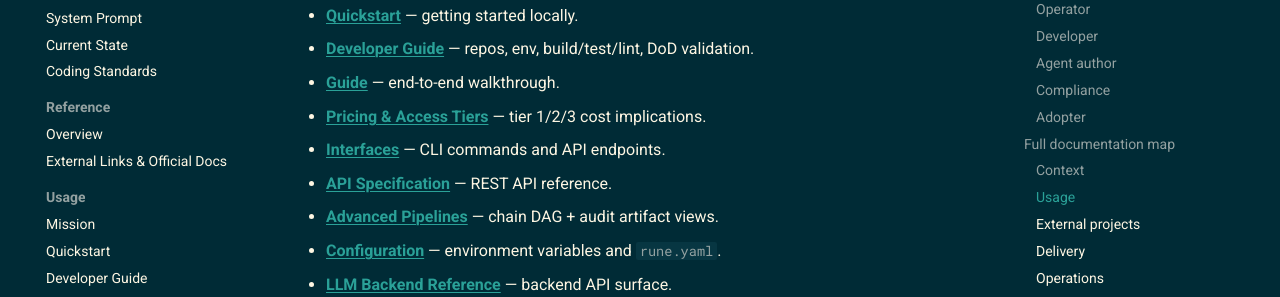
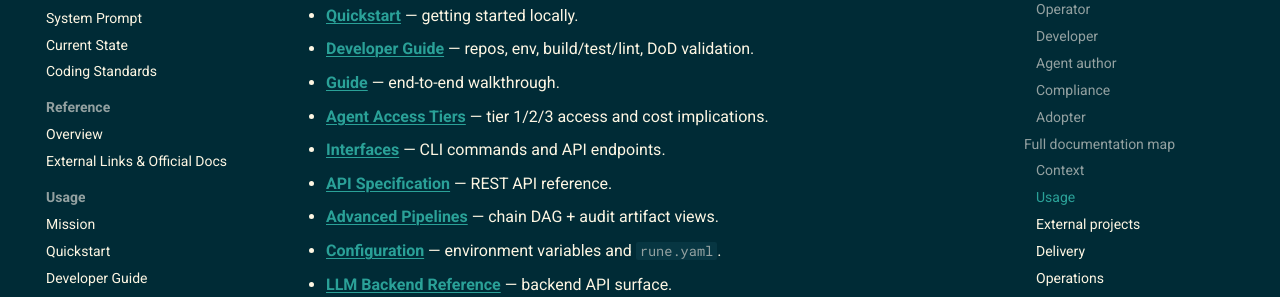
Before and after one commit to lpasquali/rune-docs, an MkDocs documentation site: the page built from docs/index.md, in a window 1280 px wide and 900 px high, scrolled down 2004 px. Shown: the part 153-450 px from the top of the window. Built offline with MkDocs 1.6.1 and Material for MkDocs 9.7.7, drawn with Linux system fonts in a browser that asks for light colours; the version menu is left out.

Commit message:
docs(index): fix broken PRICING.md link to renamed TIERS.md
Follow-up fix when merging main into #290; main advanced with
multiple PRs that introduced index.md links, one of which still
pointed at PRICING.md instead of the renamed TIERS.md.

Co-Authored-By: Claude Opus 4.7 (1M context) <noreply@anthropic.com>

```diff
--- a/docs/index.md
+++ b/docs/index.md
@@ -65,7 +65,7 @@ How to interact with and configure RUNE.
 - **[Quickstart](usage/QUICKSTART.md)** — getting started locally.
 - **[Developer Guide](usage/DEVELOPER_GUIDE.md)** — repos, env, build/test/lint, DoD validation.
 - **[Guide](usage/GUIDE.md)** — end-to-end walkthrough.
-- **[Pricing & Access Tiers](usage/PRICING.md)** — tier 1/2/3 cost implications.
+- **[Agent Access Tiers](usage/TIERS.md)** — tier 1/2/3 access and cost implications.
 - **[Interfaces](usage/INTERFACES.md)** — CLI commands and API endpoints.
 - **[API Specification](usage/API_SPEC.md)** — REST API reference.
 - **[Advanced Pipelines](usage/ADVANCED_PIPELINES.md)** — chain DAG + audit artifact views.
```
